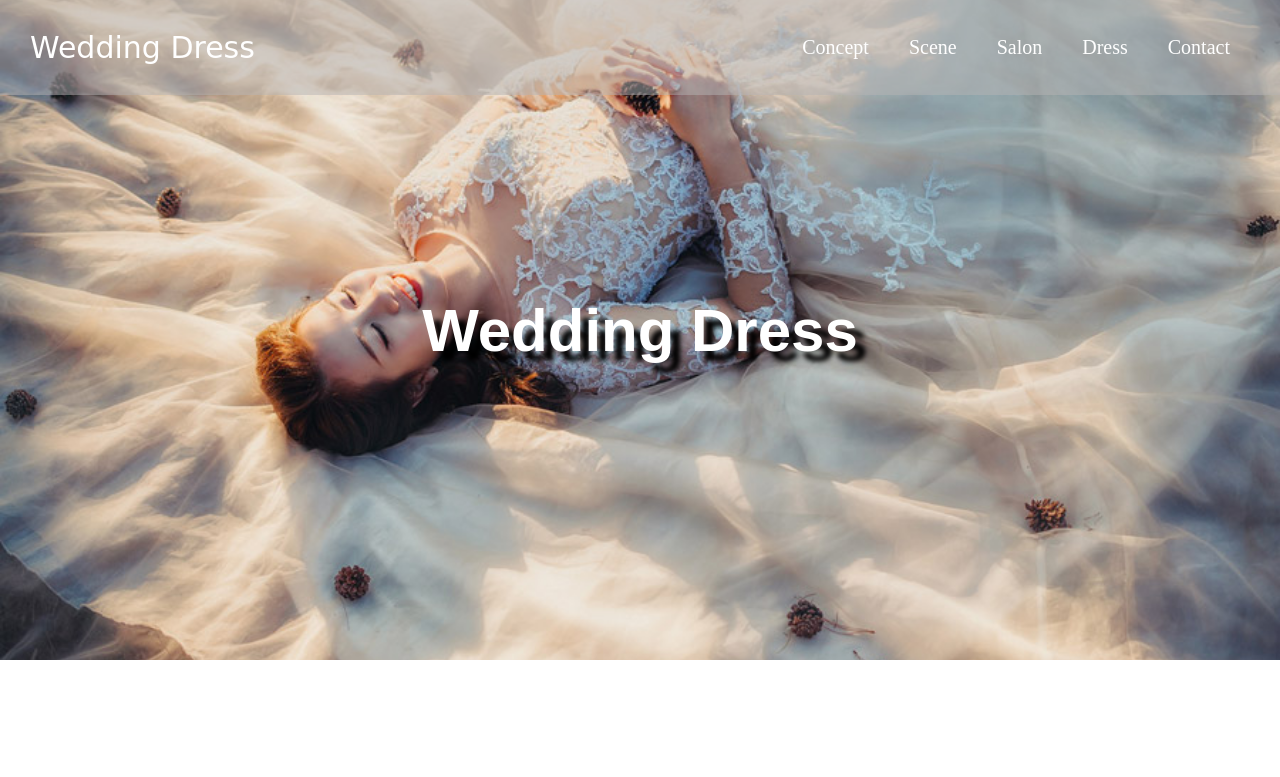
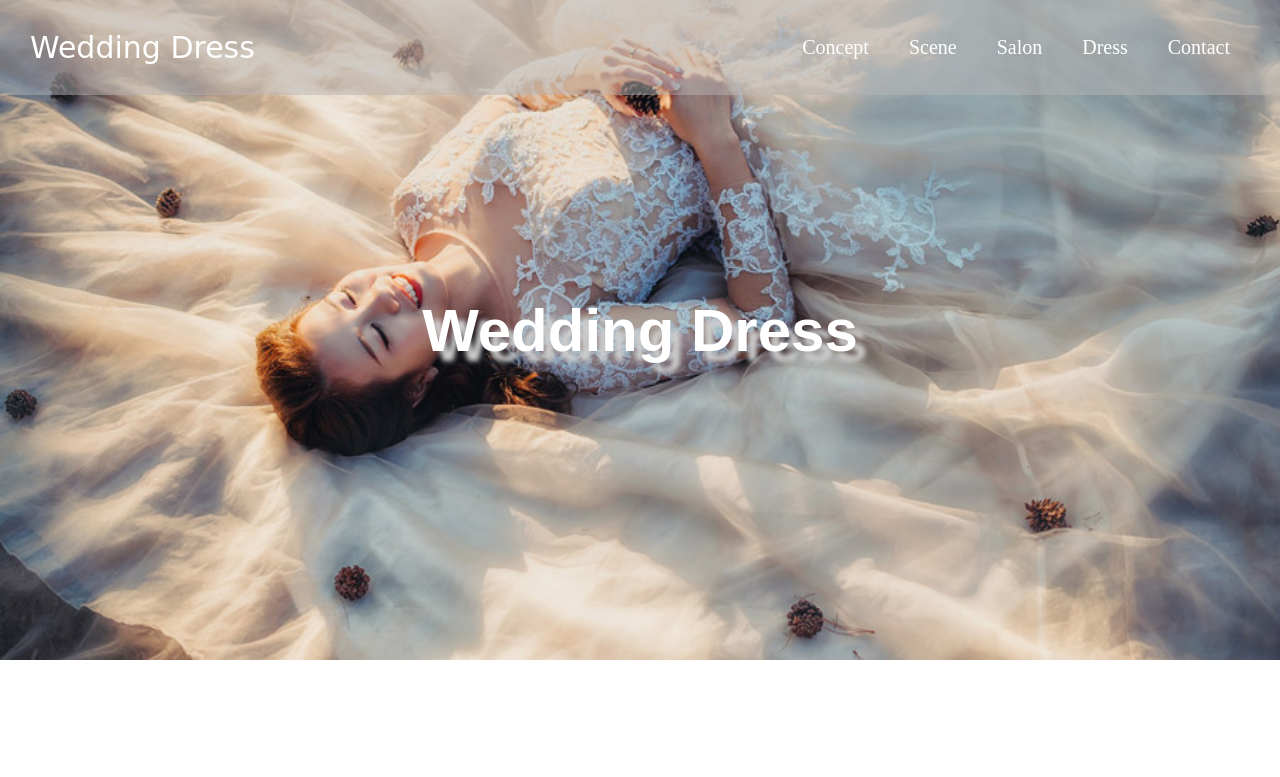
Before and after one commit to kanahashimoto03/Wedding-Dress, a plain HTML site: page wedding-dress/index.html in a window 1280 px wide. Shown: the top 777 px of the page. Drawn offline with nearby package versions, Linux system fonts and the light colour scheme.

Commit message:
Kv title 影の色変更

```diff
--- a/wedding-dress/assets/css/style.css
+++ b/wedding-dress/assets/css/style.css
@@ -144,7 +144,7 @@ body{
     font-size: 3rem;
     font-weight: bold;
     color: #fff;
-    text-shadow: 10px 10px 5px #000;
+    text-shadow: 10px 10px 5px #cdcdcd;
 }
 /*----concpet---------------------------------------------*/
 
```
